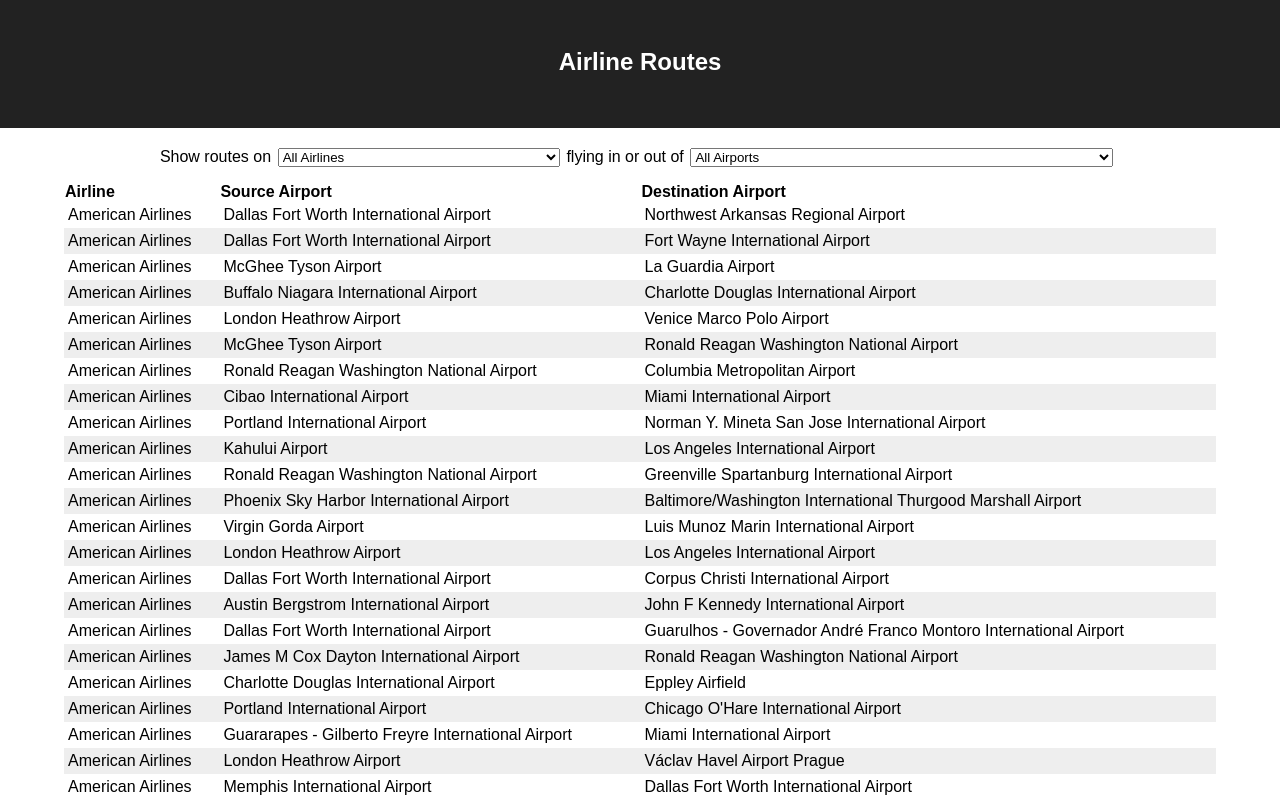
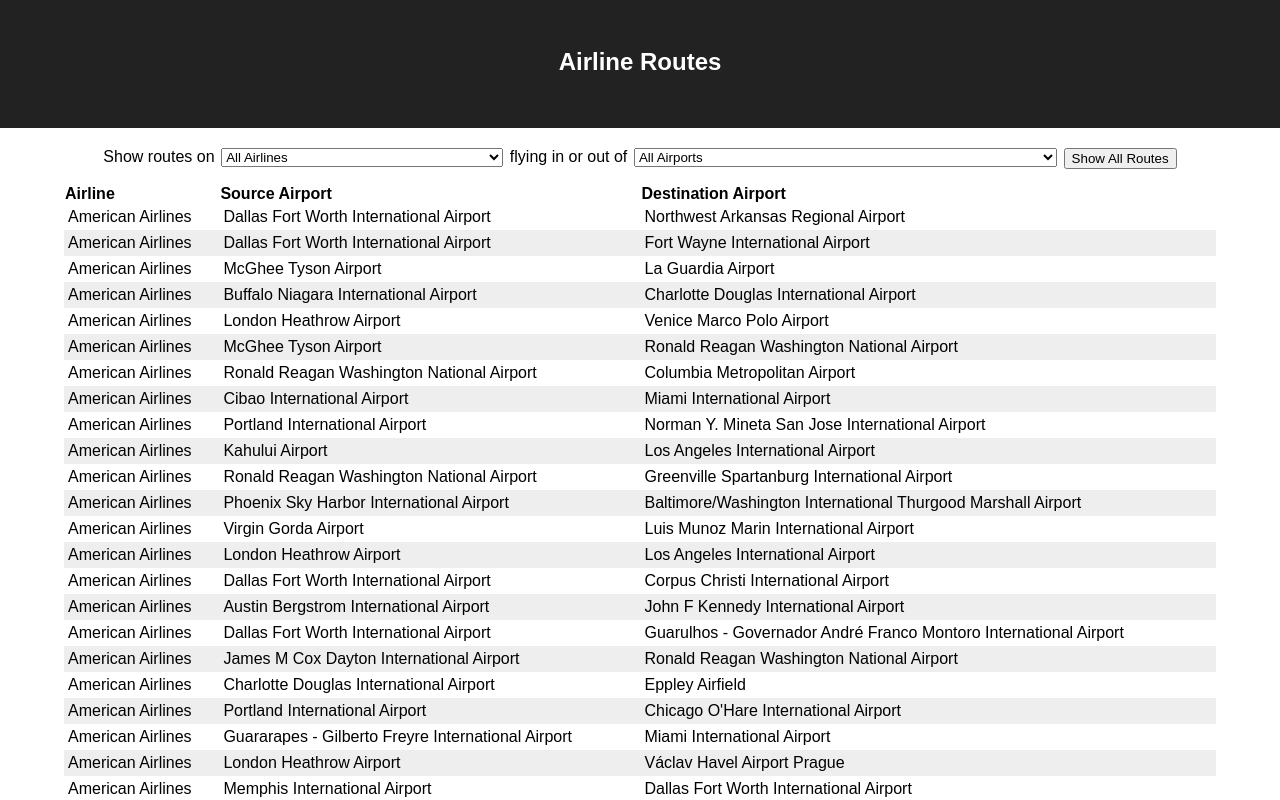
Before and after one commit to tdronkers04/airline-routes, a React (Create React App) app: page / in a window 1280 px wide. Shown: the top 800 px of the page. Built offline with nearby package versions, Linux system fonts and the light colour scheme.

Commit message:
step 9 adding clear filter button

```diff
--- a/src/App.css
+++ b/src/App.css
@@ -17,7 +17,7 @@ body {
 .filter {
   display: flex;
   flex-direction: row;
-  flex-wrap: nowrap;
+  flex-wrap: wrap;
   justify-content: center;
   margin-top: 15px;
   margin-bottom: 15px;
--- a/src/App.js
+++ b/src/App.js
@@ -21,10 +21,19 @@ const formatValue = (property, name) => {
 }
 
 const App = () => {
-  const [ airlineFilter, setAirlineFilter ] = useState('all')
-  const [ airportFilter, setAirportFilter ] = useState('all')
+  const [ airlineFilter, setAirlineFilter ] = useState('all');
+  const [ airportFilter, setAirportFilter ] = useState('all');
 
   const filteredRoutes = filterRoutes(data.routes, airlineFilter, airportFilter)
+
+  const handleClearFilters = () => {
+    setAirlineFilter('all');
+    setAirportFilter('all');
+    const airlineDefault = document.getElementById('airlines-default');
+    const airportDefault = document.getElementById('airports-default');
+    airlineDefault.selected = true;
+    airportDefault.selected = true;
+  }
 
   return (
     <div className="app">
@@ -37,6 +46,7 @@ const App = () => {
           <Select options='airlines' filter={setAirlineFilter}/>
           flying in or out of
           <Select options='airports' filter={setAirportFilter} />
+          <button onClick={handleClearFilters}>Show All Routes</button>
         </div>
 
         <Table columns={columns} rows={filteredRoutes} format={formatValue} perPage={25}/>
--- a/src/components/Select.js
+++ b/src/components/Select.js
@@ -11,8 +11,8 @@ const Select = ({ options, filter }) => {
   if (options === 'airports') {
     return (
       <div>
-        <select name="select" onChange={handleSelect}>
-          <option value=''>All Airports</option>
+        <select id="select-airports" onChange={handleSelect}>
+          <option id="airports-default" value='all' selected>All Airports</option>
           {data.airports.map(airport => {
             return <option key={airport.code} value={airport.code}>{airport.name}</option>
           })}
@@ -23,8 +23,8 @@ const Select = ({ options, filter }) => {
 
   return (
     <div>
-      <select name="select" onChange={handleSelect}>
-        <option value=''>All Airlines</option>
+      <select id="select-airlines" onChange={handleSelect}>
+        <option id="airlines-default" value='all' selected>All Airlines</option>
         {data.airlines.map(airline => {
           return <option key={airline.id} value={airline.id}>{airline.name}</option>
         })}
```
